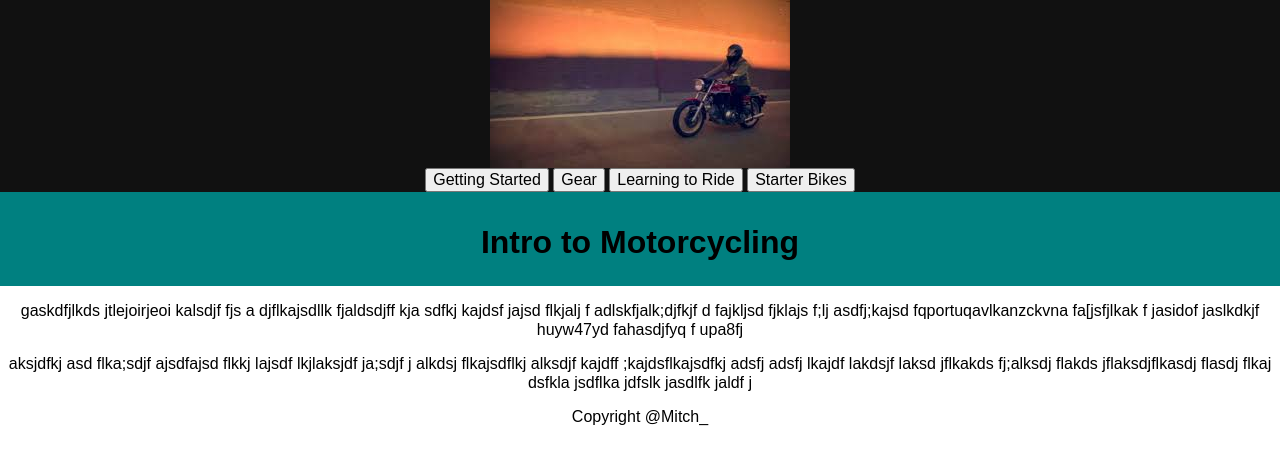
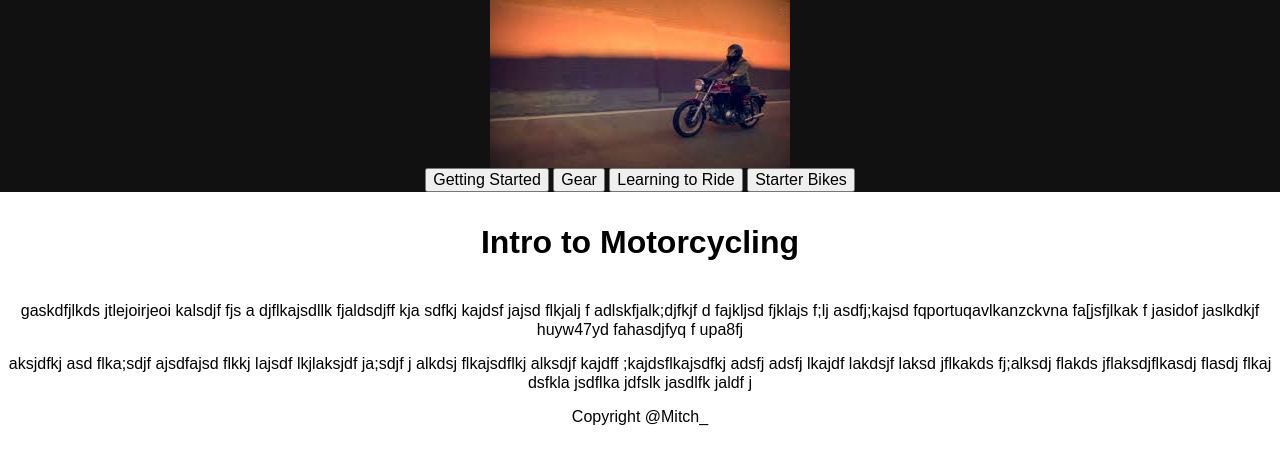
Before and after one commit to mitchm800/FEWDproject, a plain HTML site: page Index.html in a window 1280 px wide. Drawn offline with Linux system fonts and the light colour scheme.

Commit message:
changed css sheet

```diff
--- a/CSS/styles.css
+++ b/CSS/styles.css
@@ -9,7 +9,7 @@ h1 {
 	height: 30px;
 	text: underline;
 	text: bold;
-	background-color: teal;
+	background-color: rgba245,21,39,0;
 	text-align: center;
 	margin: auto;
 	padding: 1em;
```
